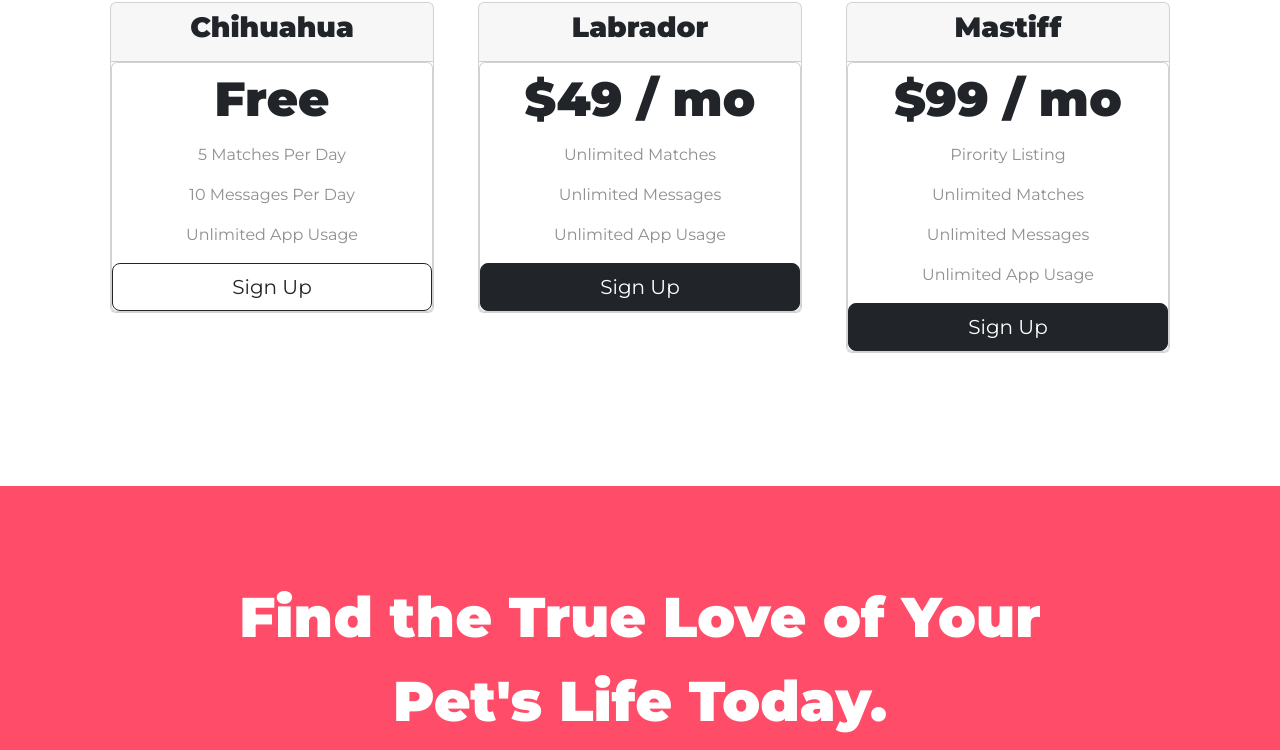
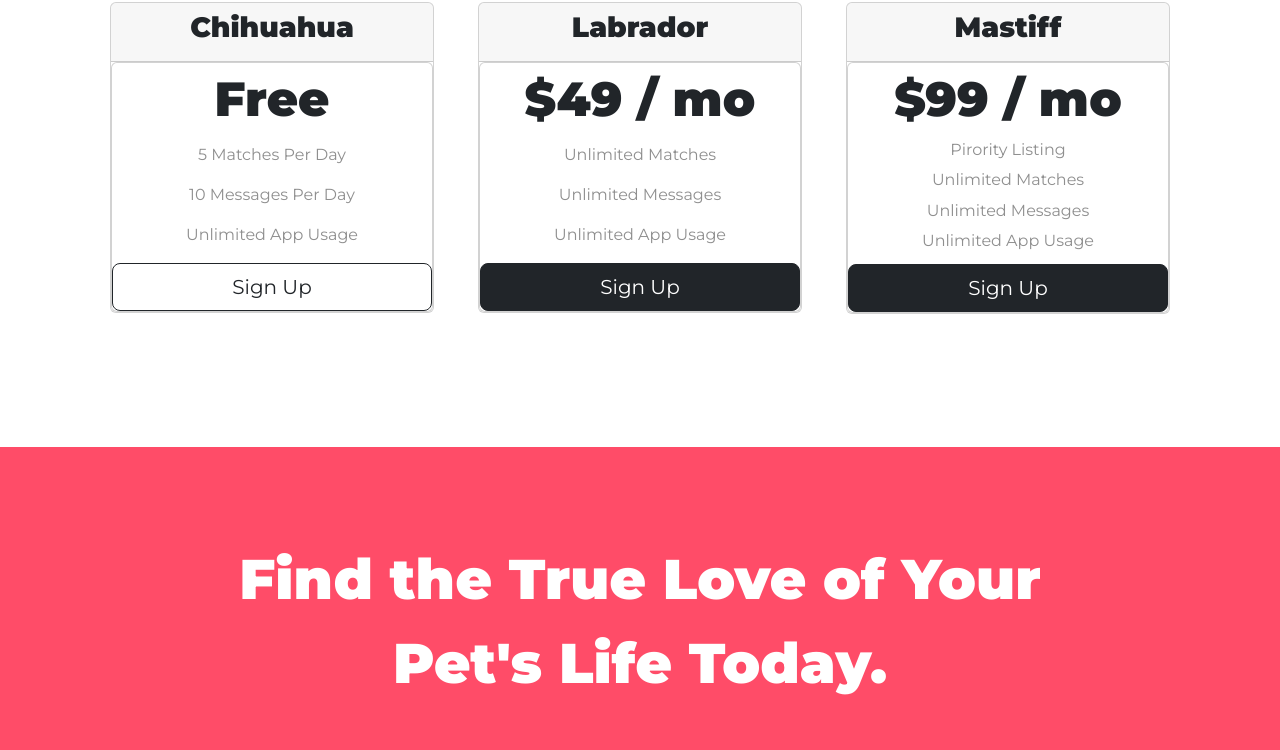
Before and after one commit to pesener/pesener.github.io, a plain HTML site: page index.html in a window 1280 px wide. Shown: the part 2045-2795 px from the top of the page. Drawn offline with nearby package versions, Linux system fonts and the light colour scheme.

Commit message:
Add files via upload

```diff
--- a/index.html
+++ b/index.html
@@ -168,10 +168,10 @@
        </div>
        <div class="card body">
         <h2>$99 / mo</h2>
-        <p>Pirority Listing</p>
-        <p>Unlimited Matches</p>
-        <p>Unlimited Messages</p>
-        <p>Unlimited App Usage</p>
+        <p class="selam">Pirority Listing</p>
+        <p class="selam">Unlimited Matches</p>
+        <p class="selam">Unlimited Messages</p>
+        <p class="selam">Unlimited App Usage</p>
         <button class="btn btn-lg btn-block btn-dark" type="button">Sign Up</button>
        </div>
     </div>
```
